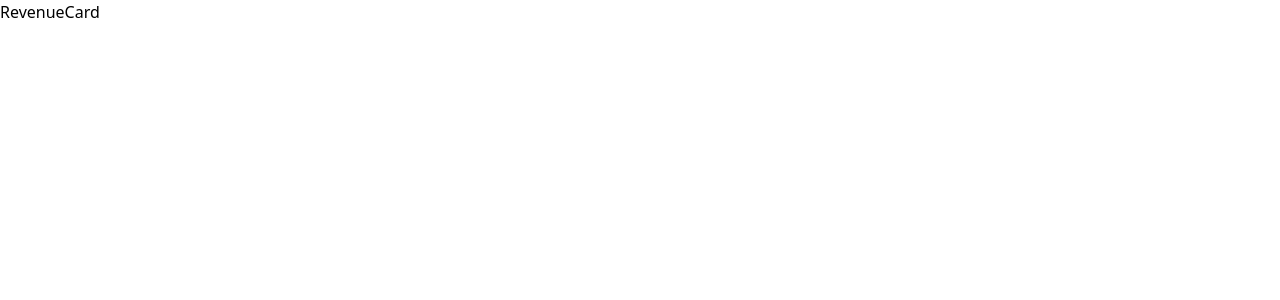
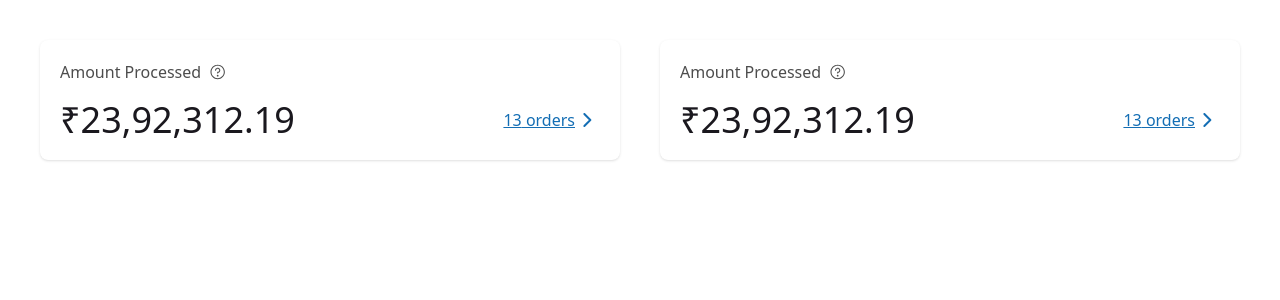
Before and after one commit to anoopraju31/100xdevs_cohort, a React (Vite) app in the folder week 8/week-8.1/dukaan-dashboard/: page / in a window 1280 px wide. Shown: the top 300 px of the page. Built offline with nearby package versions, Linux system fonts and the light colour scheme.

Commit message:
Week 8.1 - Dukaan Dashbaord: Revenue Card component - styled

```diff
--- a/week 8/week-8.1/dukaan-dashboard/package.json
+++ b/week 8/week-8.1/dukaan-dashboard/package.json
@@ -10,6 +10,7 @@
     "preview": "vite preview"
   },
   "dependencies": {
+    "prop-types": "^15.8.1",
     "react": "^18.2.0",
     "react-dom": "^18.2.0"
   },
--- a/week 8/week-8.1/dukaan-dashboard/src/App.jsx
+++ b/week 8/week-8.1/dukaan-dashboard/src/App.jsx
@@ -2,8 +2,18 @@ import RevenueCard from './components/RevenueCard'
 
 const App = () => {
 	return (
-		<div>
-			<RevenueCard />
+		<div className='grid grid-cols-2 p-10 gap-10'>
+			<RevenueCard
+				title='Amount Processed'
+				amount='₹23,92,312.19'
+				orderCount={13}
+			/>
+
+			<RevenueCard
+				title='Amount Processed'
+				amount='₹23,92,312.19'
+				orderCount={13}
+			/>
 		</div>
 	)
 }
--- a/week 8/week-8.1/dukaan-dashboard/src/components/RevenueCard.jsx
+++ b/week 8/week-8.1/dukaan-dashboard/src/components/RevenueCard.jsx
@@ -1,5 +1,37 @@
-const RevenueCard = () => {
-	return <div>RevenueCard</div>
+import PropTypes from 'prop-types'
+import ChevronRight from './ChevronRight'
+import Help from './Help'
+
+const RevenueCard = (props) => {
+	const { title, amount, orderCount } = props
+	return (
+		<div className='p-5 flex flex-col gap-4 rounded-lg bg-black-100 shadow'>
+			<div className='flex gap-2 items-center text-black/70'>
+				<h5> {title} </h5>
+
+				<Help />
+			</div>
+
+			<div className='flex justify-between items-center'>
+				<h5 className='text-4xl font-medium text-black-12'> {amount} </h5>
+
+				{orderCount ? (
+					<div className='flex items-center'>
+						<p className='text-primary-blue text-base font-medium underline'>
+							{orderCount} orders
+						</p>
+						<ChevronRight />
+					</div>
+				) : null}
+			</div>
+		</div>
+	)
+}
+
+RevenueCard.propTypes = {
+	title: PropTypes.string.isRequired,
+	amount: PropTypes.string.isRequired,
+	orderCount: PropTypes.number,
 }
 
 export default RevenueCard
```
Also changed, not shown: 1 other file (tests, documents, lock files or other folders).
